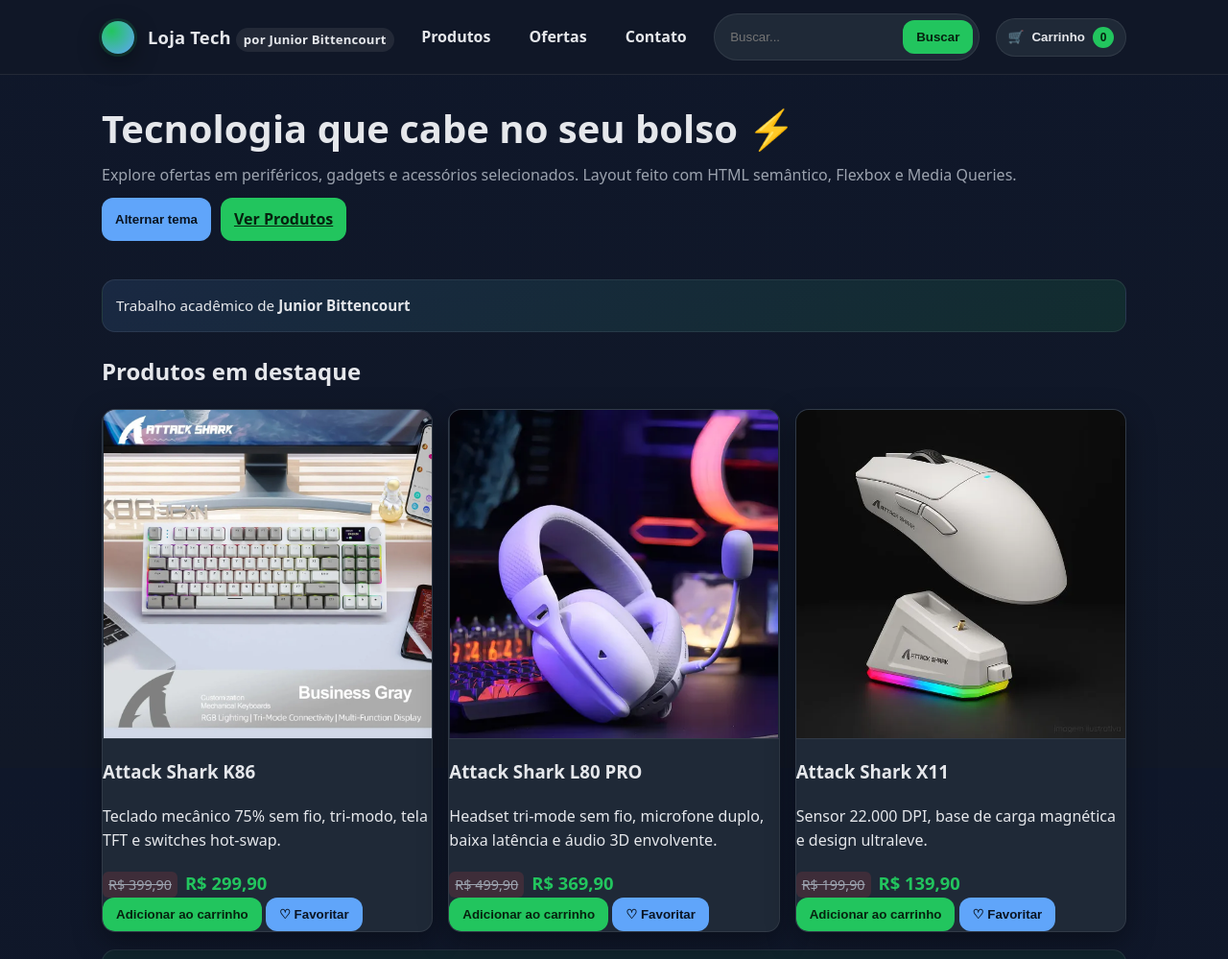
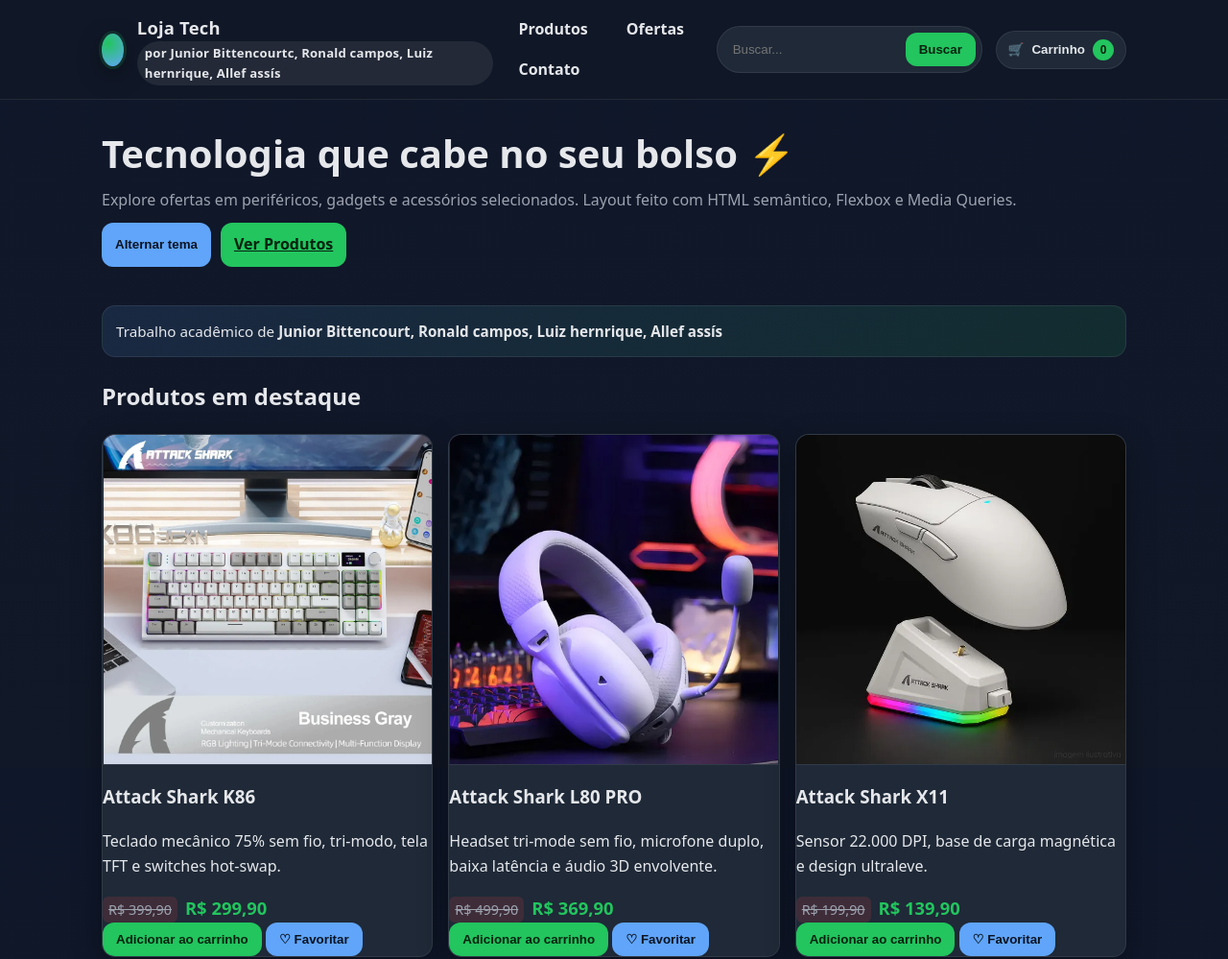
Before and after one commit to ebittencurt/trabalho-fornt-end, a plain HTML site: page index.html in a window 1280 px wide. Shown: the top 999 px of the page at 96% size. Drawn offline with Linux system fonts and the light colour scheme.

Commit message:
Update index.html

```diff
--- a/index.html
+++ b/index.html
@@ -14,7 +14,7 @@
     <div class="container topbar" role="banner">
       <div class="brand brand-desktop" aria-label="Marca da loja">
         <span class="logo" aria-hidden="true"></span>
-        <span>Loja Tech <span class="tag">por Junior Bittencourt</span></span>
+        <span>Loja Tech <span class="tag">por Junior Bittencourtc, Ronald campos, Luiz hernrique, Allef assís</span></span>
       </div>
 
       <nav aria-label="Navegação principal">
@@ -62,7 +62,7 @@
     </section>
 
     <aside class="author" aria-label="Identificação do autor">
-      Trabalho acadêmico de <b>Junior Bittencourt</b>
+      Trabalho acadêmico de <b>Junior Bittencourt, Ronald campos, Luiz hernrique, Allef assís</b>
     </aside>
 
     <section id="produtos" aria-labelledby="produtos-title">
@@ -166,7 +166,7 @@
 
   <footer id="contato">
     <div class="container foot-wrap">
-      <span>&copy; <span id="ano"></span> Loja Tech — Projeto por <strong>Junior Bittencourt</strong></span>
+      <span>&copy; <span id="ano"></span> Loja Tech — Projeto por <strong>Junior Bittencourt, Ronald campos, Luiz hernrique, Allef assís</strong></span>
       <span>Feito com HTML Semântico, Flexbox e JS básico</span>
     </div>
   </footer>
```
